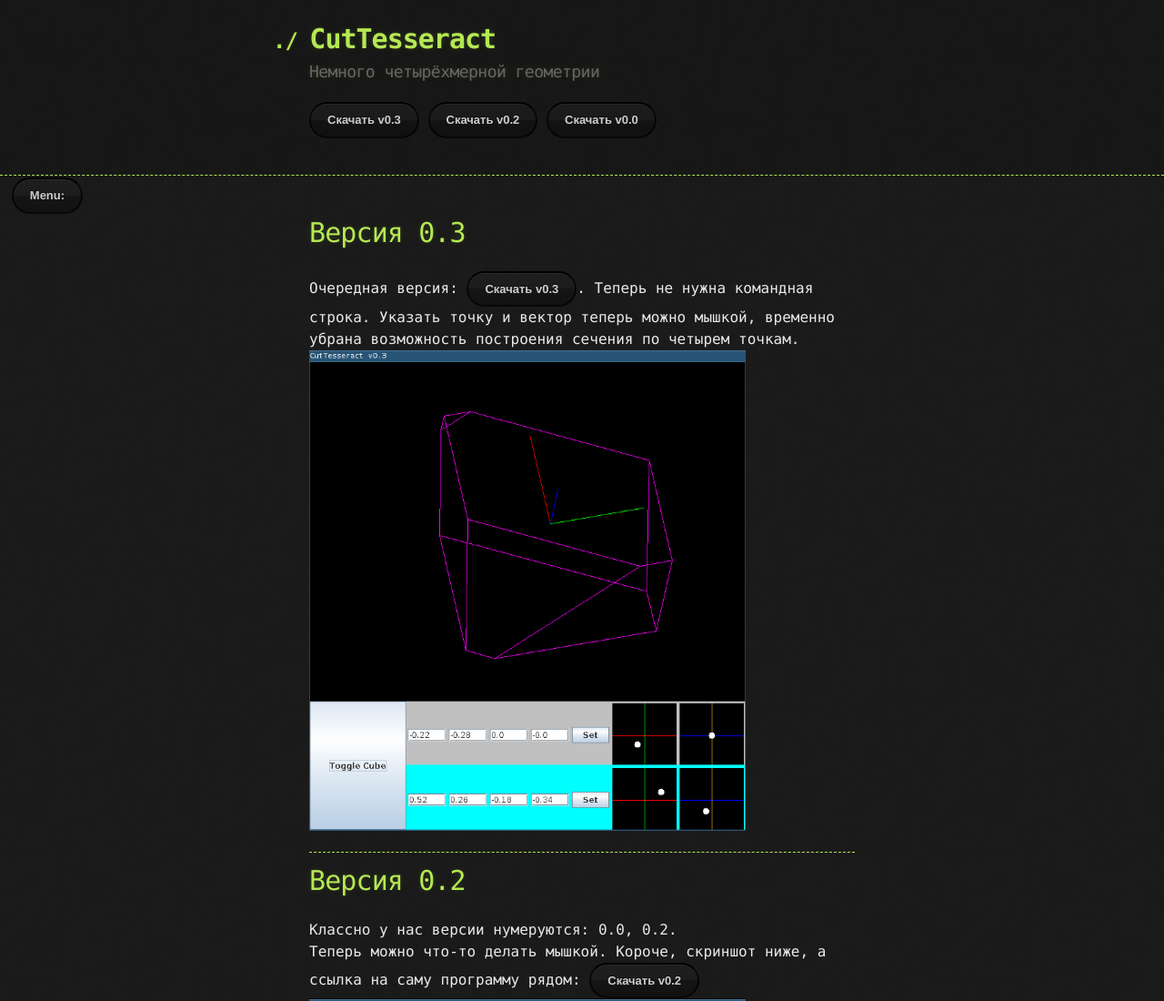
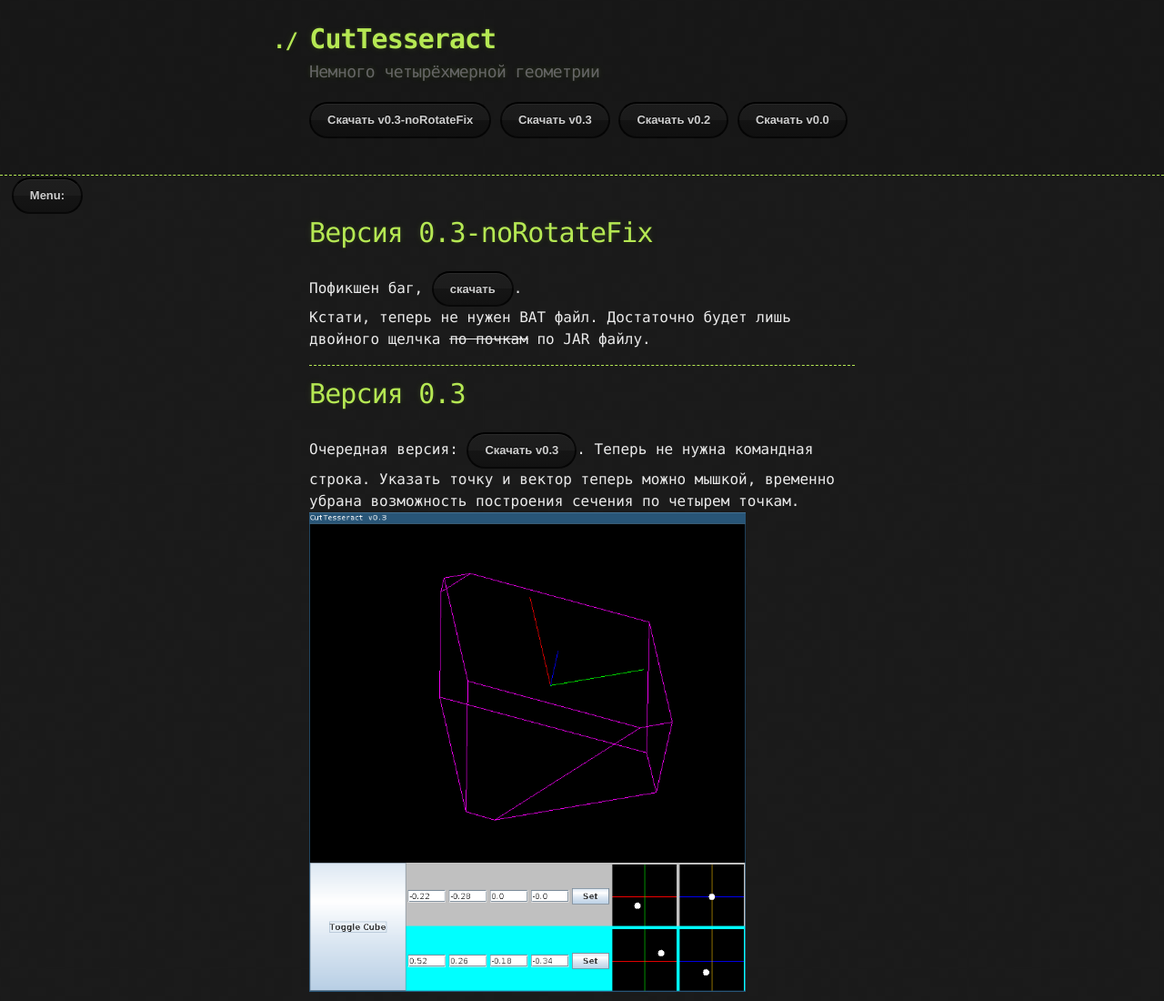
Before and after one commit to imustafin/CutTesseract, a plain HTML site: page index.html in a window 1280 px wide. Shown: the top 1100 px of the page at 91% size. Drawn offline with Linux system fonts and the light colour scheme.

Commit message:
Added v0.3-noRotateFix

```diff
--- a/index.html
+++ b/index.html
@@ -23,6 +23,7 @@
 			<h2>Немного четырёхмерной геометрии</h2>
 
 			<section id="downloads">
+				<a href="downloads/CutTesseract_0.3-noRotateFix.jar" class="btn">Скачать v0.3-noRotateFix</a>
 				<a href="downloads/CutTesseract_0.3.zip" class="btn">Скачать v0.3</a>
 				<a href="downloads/CutTesseract_0.2.zip" class="btn">Скачать v0.2</a>
 				<a href="downloads/CutTesseract.zip" class="btn">Скачать v0.0</a>
@@ -39,6 +40,7 @@
 				<div id="menu_list" style="display:none">
 					<ul>
 					<li><a href="#top">Top</a><hr></li>
+					<li><a href="#post4">Версия 0.3-noRotateFix</a><hr></li>
 					<li><a href="#post3">Версия 0.3</a><hr></li>
 					<li><a href="#post2">Версия 0.2</a><hr></li>
 					<li><a href="#post1">Post</a><hr></li>
@@ -56,6 +58,18 @@
 			</div>
 
 			<!-- main body -->
+
+			<h1>
+				<a id="post4" class="anchor" name="post4" aria-hidden="true"><span
+					class="octicon octicon-link"></span></a>Версия 0.3-noRotateFix
+			</h1>
+			<p>
+				Пофикшен баг, <a href="downloads/CutTesseract_0.3-noRotateFix.jar" class="btn">скачать</a>.<br>
+				Кстати, теперь не нужен BAT файл. Достаточно будет лишь двойного щелчка <strike>по почкам</strike> по JAR файлу.
+			</p>
+
+
+			<hr>
 
 			<h1>
 				<a id="post3" class="anchor" name="post3" aria-hidden="true"><span
```
Also changed, not shown: 1 other file.
